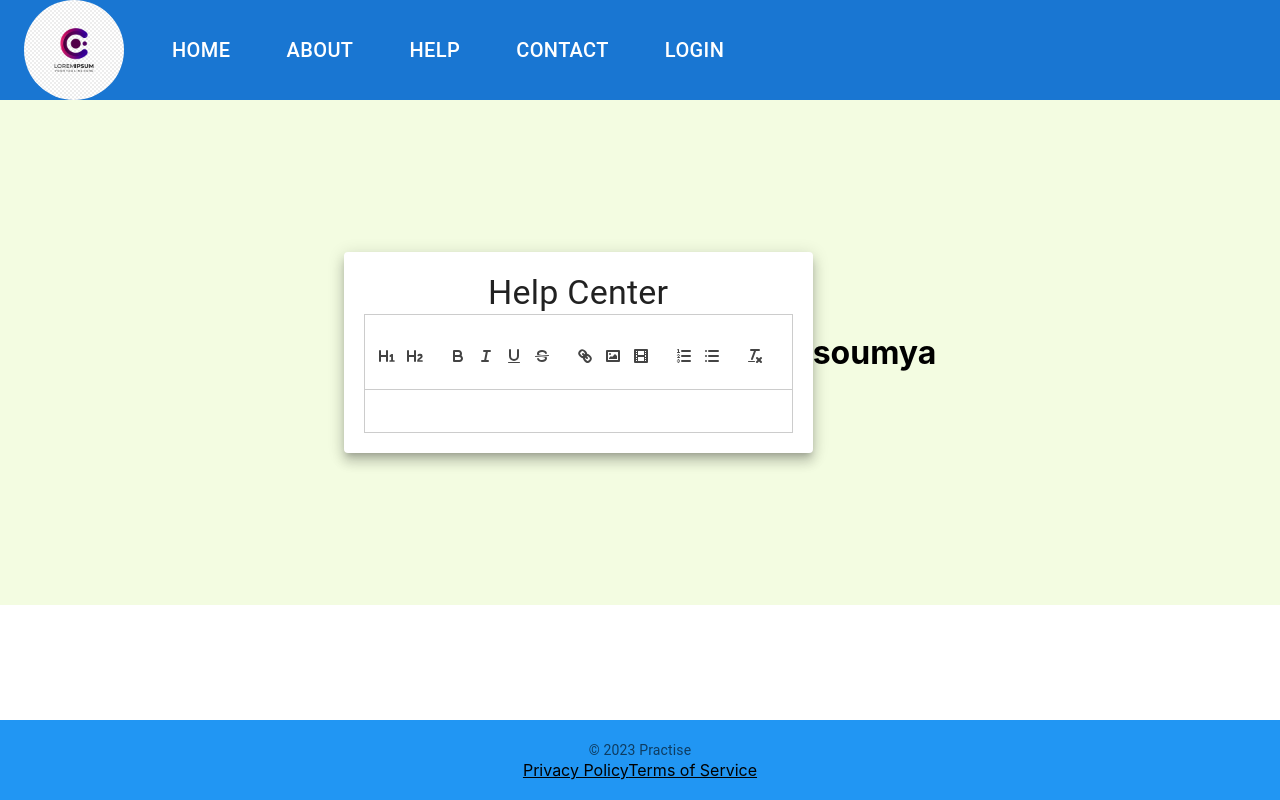
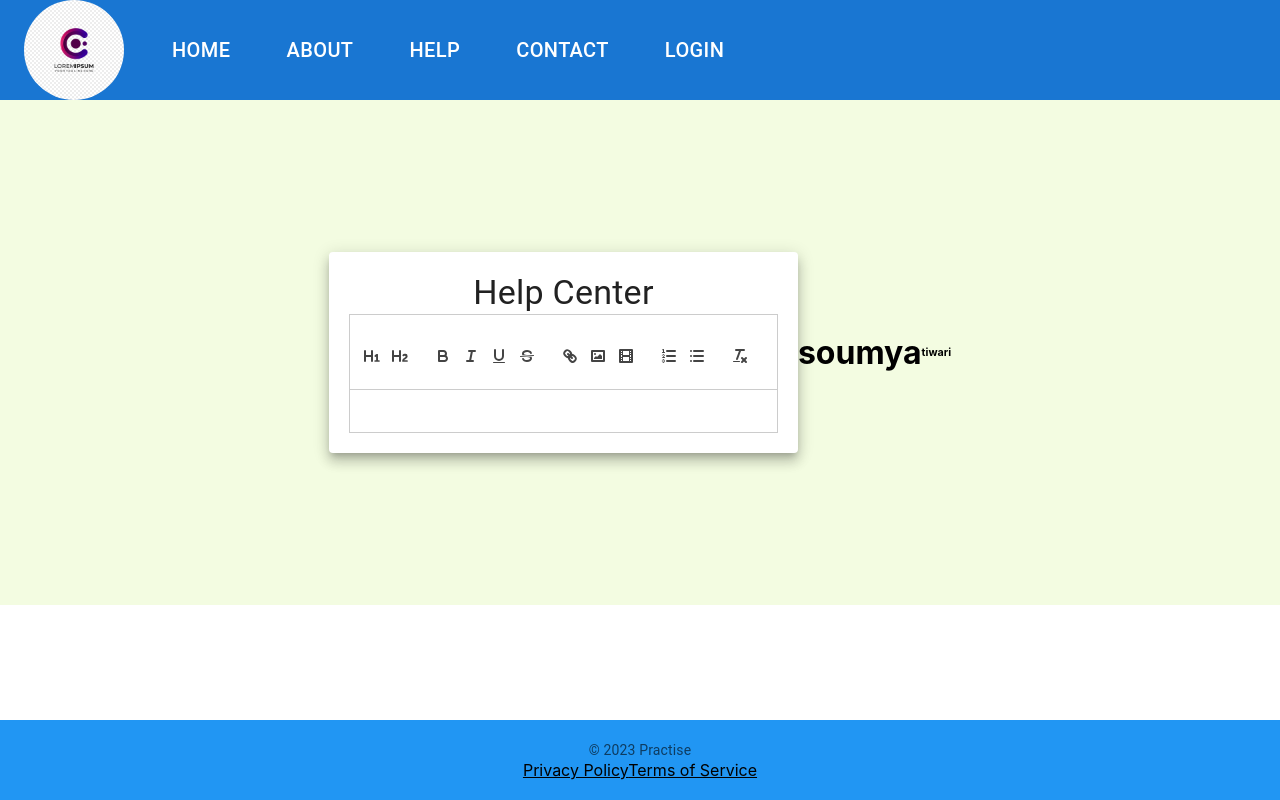
Before and after one commit to soumyagithub2299/practise, a React (Create React App) app: page /help in a window 1280 px wide. Built offline with nearby package versions, Linux system fonts and the light colour scheme.

Commit message:
added h6 on 50

```diff
--- a/src/components/Help/Help.js
+++ b/src/components/Help/Help.js
@@ -47,7 +47,7 @@ const Help = () => {
 
 
 
-<h1>soumya</h1>
+<h1>soumya</h1> <h6>tiwari</h6>
 
 
 
@@ -55,4 +55,4 @@ const Help = () => {
   );
 };
 
-export default Help; <h2>soumya</h2>
+export default Help;
```
